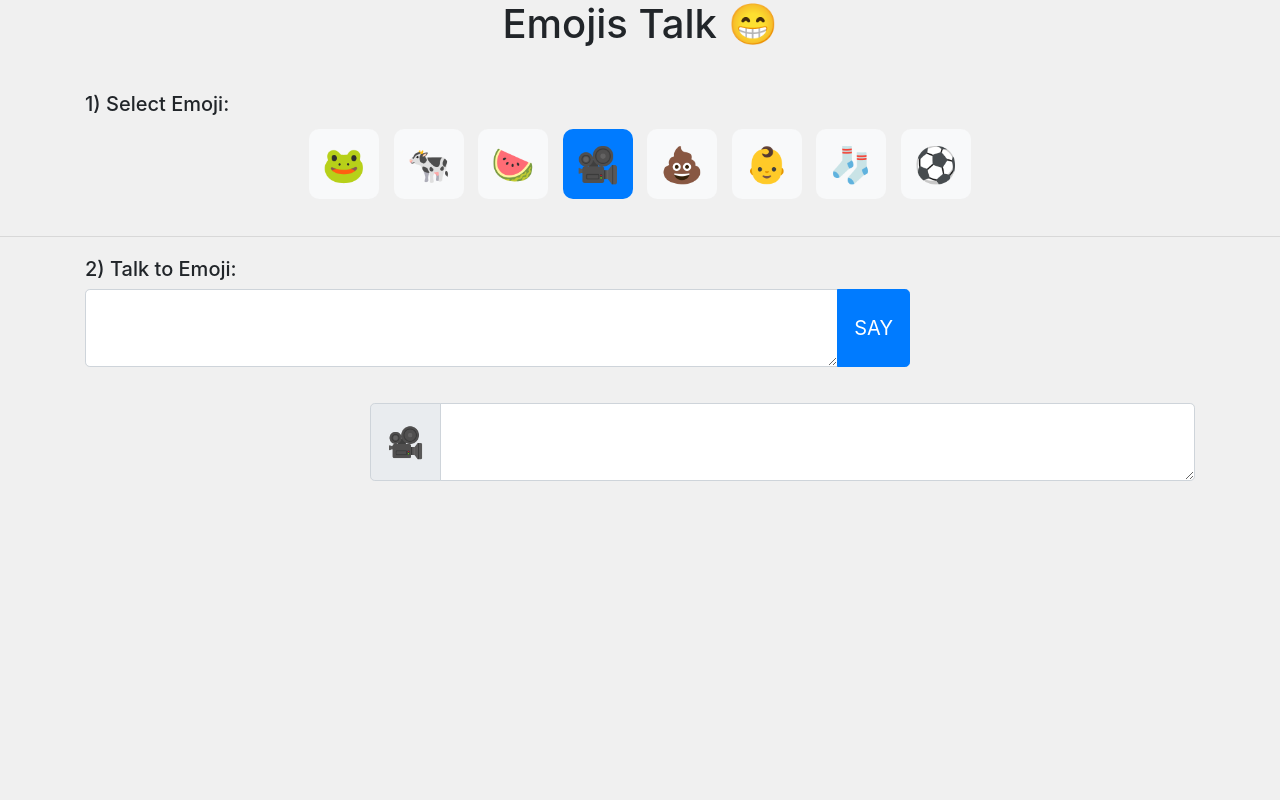
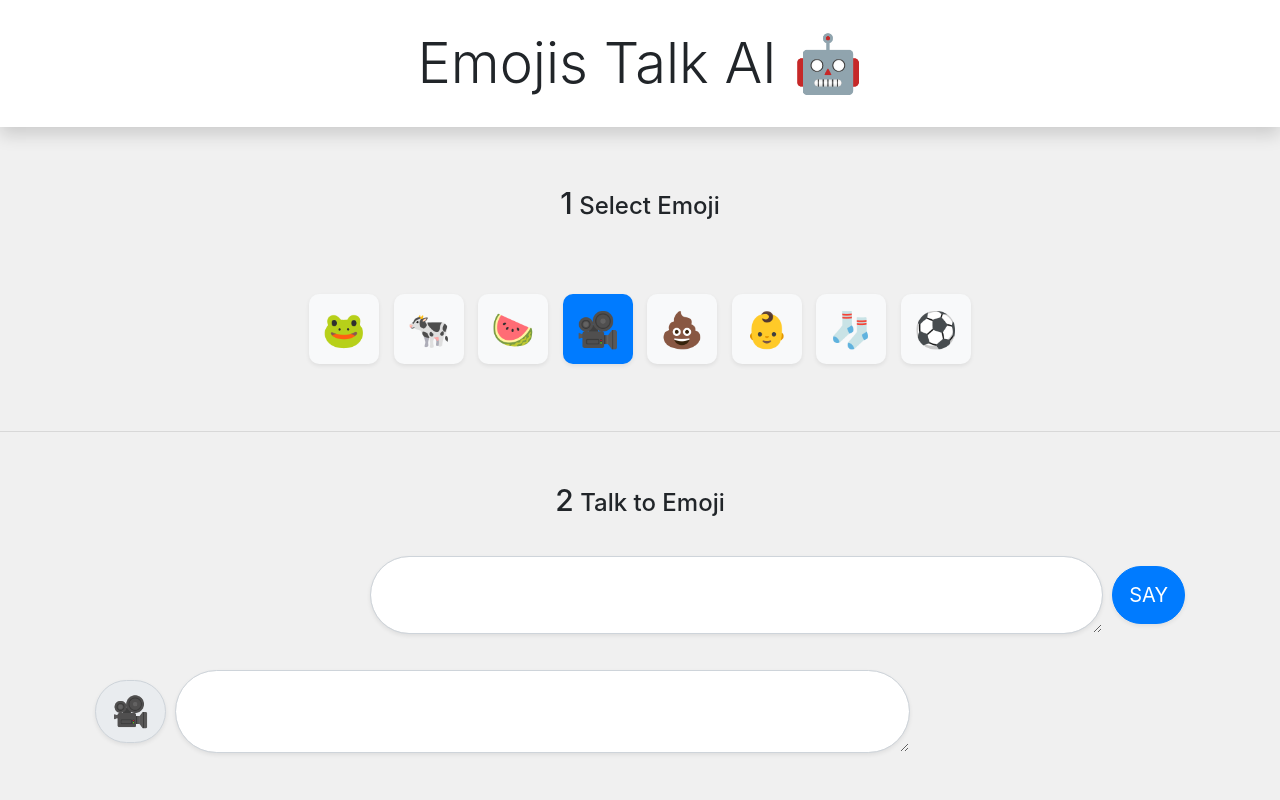
Before and after one commit to nanclin/EmojisTalk, a PHP site: page / in a window 1280 px wide. Run offline with PHP 8.4, Linux system fonts and the light colour scheme.

Commit message:
Fixing streaming of LLM answer + Better chat appearance and minor styling + Character prompt update

```diff
--- a/index.php
+++ b/index.php
@@ -10,10 +10,10 @@
     </head>
     <body>
         <!-- title -->
-        <div class="container-fluid">
+        <div class="container-fluid p-0">
             <div class="row">
-                <div class="col-sm">
-                    <h1 class="text-center mb-4">Emojis Talk 😁</h1>
+                <div class="col">
+                    <h1 class="text-center shadow bg-white display-4">Emojis Talk AI 🤖</h1>
                 </div>
             </div>
         </div>
@@ -22,7 +22,7 @@
             <div class="container">
                 <div class="row">
                     <div class="col-sm">
-                        <h5>1) Select Emoji:</h5>
+                        <h4 class="text-center"><span style="font-size:30px">1</span>   Select Emoji</h4>
                     </div>
                 </div>
             </div>
@@ -31,14 +31,14 @@
                     <div class="col-sm">
                         <div class="form-group">
                             <div id="emojiButtons" class="text-center">
-                                <button type="button" class="emoji-button btn btn-light" data-emoji="🐸">🐸</button>
-                                <button type="button" class="emoji-button btn btn-light" data-emoji="🐄">🐄</button>
-                                <button type="button" class="emoji-button btn btn-light" data-emoji="🍉">🍉</button>
-                                <button type="button" class="emoji-button btn btn-light selected" data-emoji="🎥">🎥</button>
-                                <button type="button" class="emoji-button btn btn-light" data-emoji="💩">💩</button>
-                                <button type="button" class="emoji-button btn btn-light" data-emoji="👶">👶</button>
-                                <button type="button" class="emoji-button btn btn-light" data-emoji="🧦">🧦</button>
-                                <button type="button" class="emoji-button btn btn-light" data-emoji="⚽">⚽</button>
+                                <button type="button" class="emoji-button btn btn-light shadow-sm" data-emoji="🐸">🐸</button>
+                                <button type="button" class="emoji-button btn btn-light shadow-sm" data-emoji="🐄">🐄</button>
+                                <button type="button" class="emoji-button btn btn-light shadow-sm" data-emoji="🍉">🍉</button>
+                                <button type="button" class="emoji-button btn btn-light shadow-sm selected" data-emoji="🎥">🎥</button>
+                                <button type="button" class="emoji-button btn btn-light shadow-sm" data-emoji="💩">💩</button>
+                                <button type="button" class="emoji-button btn btn-light shadow-sm" data-emoji="👶">👶</button>
+                                <button type="button" class="emoji-button btn btn-light shadow-sm" data-emoji="🧦">🧦</button>
+                                <button type="button" class="emoji-button btn btn-light shadow-sm" data-emoji="⚽">⚽</button>
                             </div>
                             <input type="hidden" name="character" id="selectedEmoji" value="🎥">
                         </div>
@@ -52,20 +52,20 @@
                 <div class="row">
                     <div class="col">
                         <!-- 💬 -->
-                        <h5>2) Talk to Emoji:</h5>
+                        <h4 class="text-center"><span style="font-size:30px">2</span>   Talk to Emoji</h4>
                     </div>
                 </div>
                 <div class="row">
+                    <div class="col">
+                    </div>
                     <div class="col-9">
                         <div class="input-group input-group-lg mb-3">
-                            <textarea type="text" name="prompt" id="prompt" class="form-control"></textarea>
+                            <textarea type="text" name="prompt" id="prompt" class="form-control shadow-sm"></textarea>
                             <div class="input-group-append">
                                 <!-- <span class="input-group-text">.00</span> -->
-                                <input type="submit" value="SAY" class="btn btn-primary">
+                                <input type="submit" value="SAY" class="btn btn-primary shadow-sm">
                             </div>
                         </div>
-                    </div>
-                    <div class="col">
                     </div>
                 </div>
             </div>
@@ -74,15 +74,15 @@
         <!-- response -->
         <div class="container">
             <div class="row">
-                <div class="col">
-                </div>
                 <div class="col-9">
                     <div class="input-group input-group-lg">
                         <div class="input-group-prepend">
-                            <span class="input-group-text" id="selectedEmojiDisplay" style="font-size: 30px;">🎥</span>
+                            <span class="input-group-text shadow-sm" id="selectedEmojiDisplay" style="font-size: 30px;">🎥</span>
                         </div>
-                        <textarea id="response" type="text" class="form-control readonly"></textarea>
+                        <textarea id="response" type="text" class="form-control readonly shadow-sm"></textarea>
                     </div>
+                </div>
+                <div class="col">
                 </div>
             </div>
         </div>
--- a/style.css
+++ b/style.css
@@ -41,3 +41,25 @@ button.emoji-button {
     transform: translate(-50%, -50%);
     z-index: 1000;
 }
+
+textarea.form-control {
+  border-radius: 50px !important;
+  padding-left: 30px !important;
+  padding-right: 30px !important;
+  padding: 0 10px;
+}
+
+input.btn.btn-primary {
+  margin: 10px;
+  border-radius: 50px !important;
+}
+
+span.input-group-text {
+  /* width: 80px; */
+  margin: 10px;
+  border-radius: 50px !important;
+}
+
+.text-center{
+    padding: 30px;
+}
```
Also changed, not shown: process.php (+8 -5 lines), script.js (+32 -11 lines), README.md, 1 other file.
